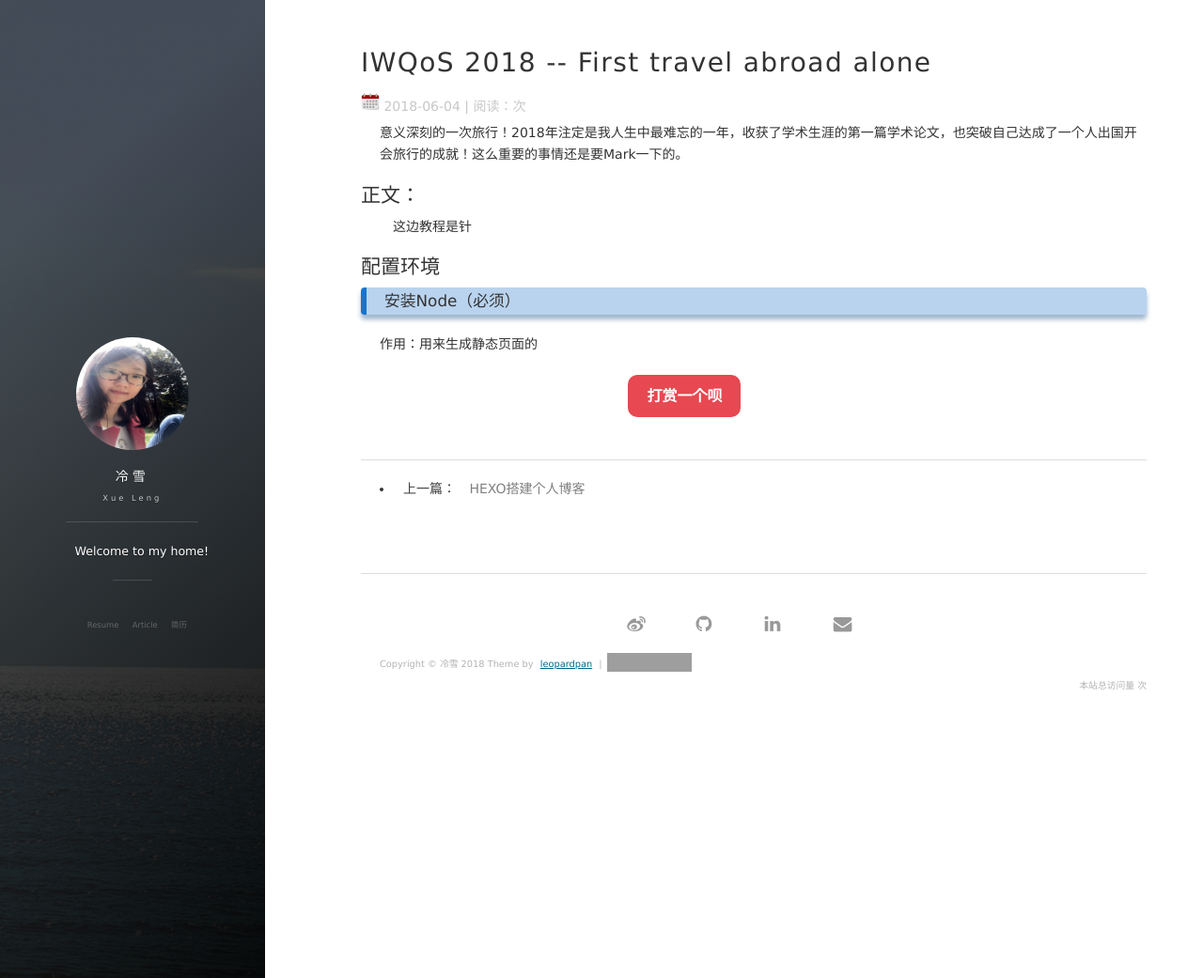
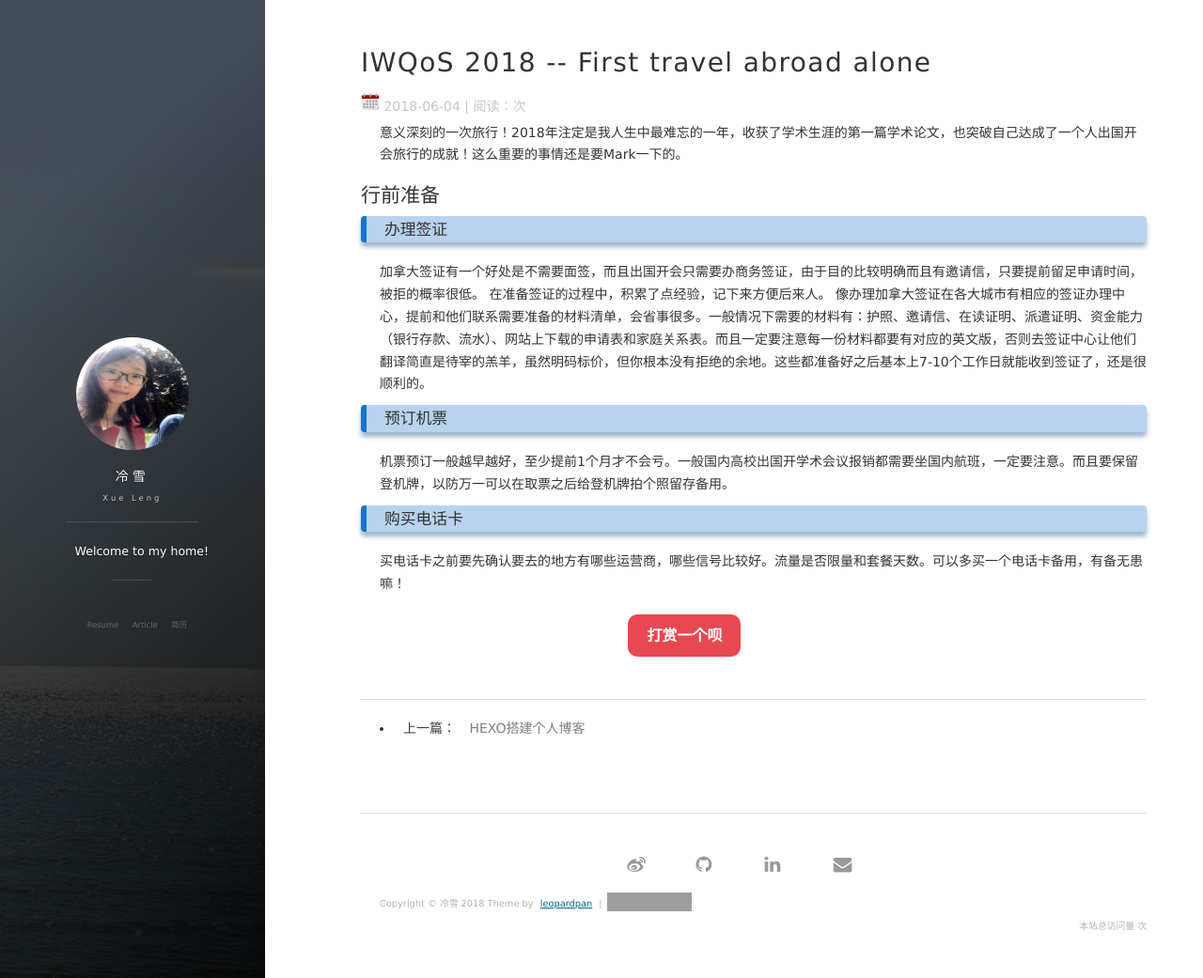
Before and after one commit to lxv458/OldWeb, a Jekyll site: the page built from _posts/2018-06-04-IWQoS-2018-Banff.md, in a window 1280 px wide and 1041 px high. Shown: the whole window at 94% size. Built offline with Jekyll 4.4.1, drawn with Linux system fonts in a browser that asks for light colours; nearby versions of some CDN libraries; comment, search, counter and statistics services are not loaded; grey boxes are pictures that could not be loaded.

Commit message:
Update 2018-06-04-IWQoS-2018-Banff.md

```diff
--- a/_posts/2018-06-04-IWQoS-2018-Banff.md
+++ b/_posts/2018-06-04-IWQoS-2018-Banff.md
@@ -8,11 +8,16 @@ tag: IWQoS
 
   意义深刻的一次旅行！2018年注定是我人生中最难忘的一年，收获了学术生涯的第一篇学术论文，也突破自己达成了一个人出国开会旅行的成就！这么重要的事情还是要Mark一下的。
 
-## 正文：
-　这边教程是针
+## 行前准备
 
-## 配置环境
+### 办理签证
 
-### 安装Node（必须）
+  加拿大签证有一个好处是不需要面签，而且出国开会只需要办商务签证，由于目的比较明确而且有邀请信，只要提前留足申请时间，被拒的概率很低。
+  在准备签证的过程中，积累了点经验，记下来方便后来人。
+  像办理加拿大签证在各大城市有相应的签证办理中心，提前和他们联系需要准备的材料清单，会省事很多。一般情况下需要的材料有：护照、邀请信、在读证明、派遣证明、资金能力（银行存款、流水）、网站上下载的申请表和家庭关系表。而且一定要注意每一份材料都要有对应的英文版，否则去签证中心让他们翻译简直是待宰的羔羊，虽然明码标价，但你根本没有拒绝的余地。这些都准备好之后基本上7-10个工作日就能收到签证了，还是很顺利的。
 
-作用：用来生成静态页面的
+### 预订机票
+  机票预订一般越早越好，至少提前1个月才不会亏。一般国内高校出国开学术会议报销都需要坐国内航班，一定要注意。而且要保留登机牌，以防万一可以在取票之后给登机牌拍个照留存备用。
+
+### 购买电话卡
+  买电话卡之前要先确认要去的地方有哪些运营商，哪些信号比较好。流量是否限量和套餐天数。可以多买一个电话卡备用，有备无患嘛！
```
